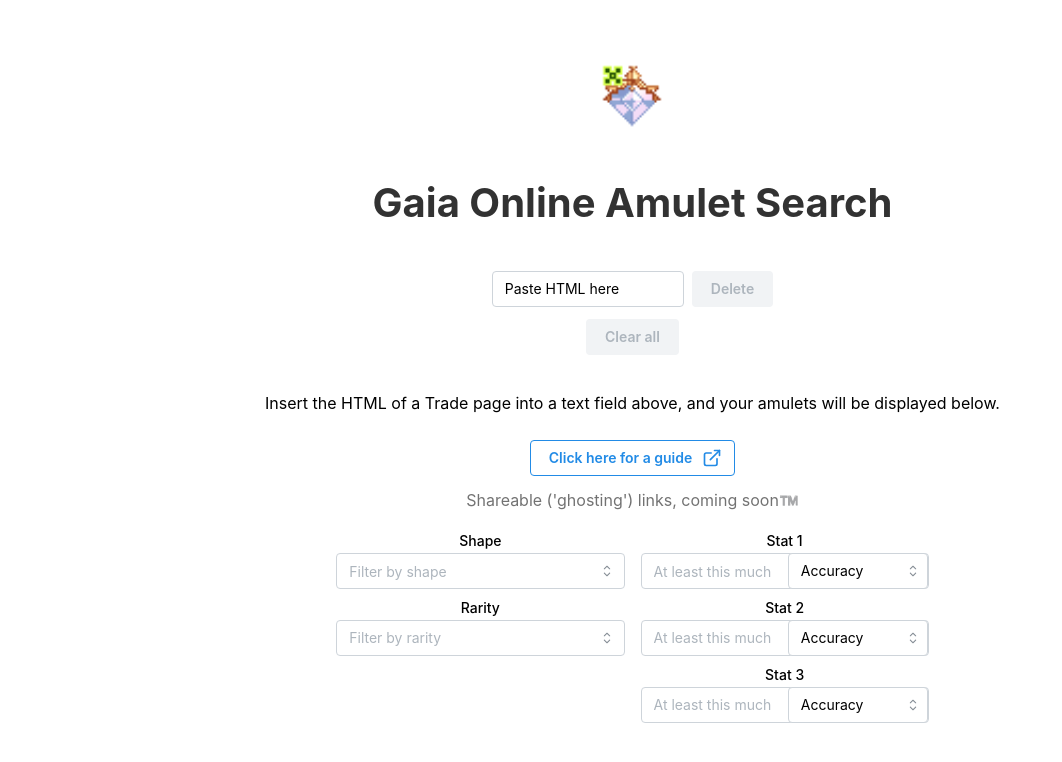
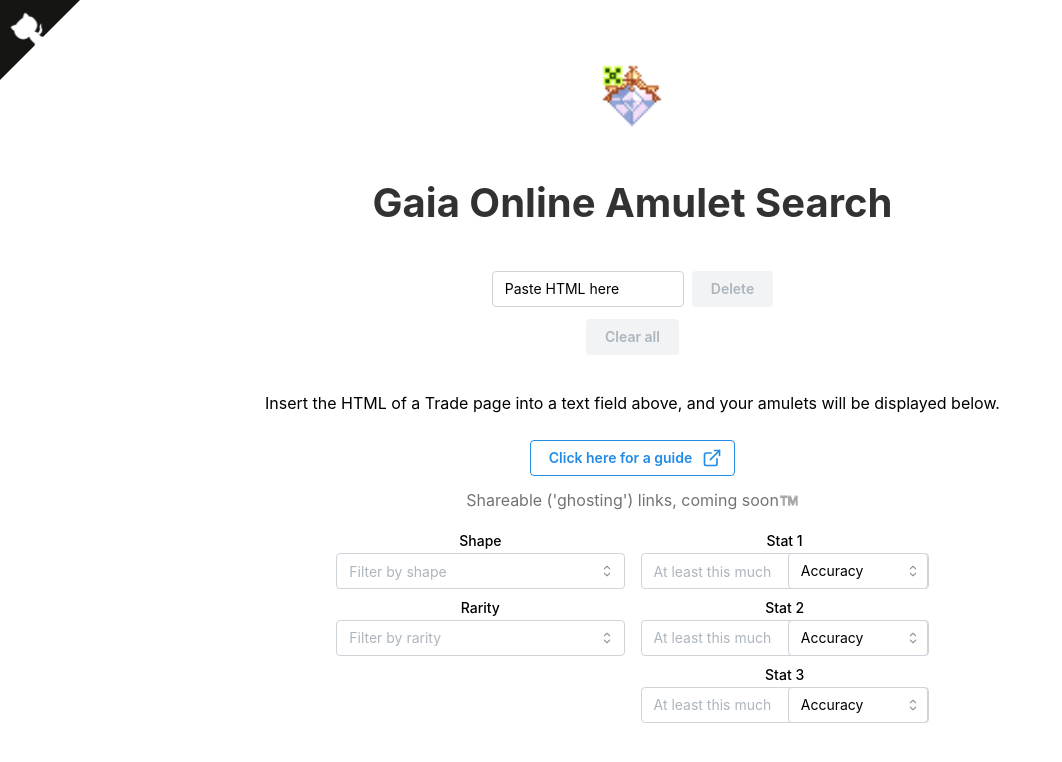
Before and after one commit to landwill/gaia-amulet-search, a React (Vite) app: page / in a window 1280 px wide. Shown: the top 762 px of the page, without its empty margins (0-1062 px from the left). Built offline with nearby package versions, Linux system fonts and the light colour scheme.

Commit message:
misc: add GitHub corner link Credits go to https://tholman.com/github-corners/ - consider checking it out

```diff
--- a/src/App.css
+++ b/src/App.css
@@ -9,6 +9,32 @@
   will-change: filter;
   transition: filter 300ms;
 }
+
 .logo:hover {
   filter: drop-shadow(0 0 2em #646cffaa);
 }
+
+.github-corner:hover .octo-arm {
+  animation: octocat-wave 560ms ease-in-out
+}
+
+@keyframes octocat-wave {
+  0%, 100% {
+    transform: rotate(0)
+  }
+  20%, 60% {
+    transform:rotate(-25deg)
+  }
+  40%, 80% {
+    transform:rotate(10deg)
+  }
+}
+
+@media (max-width:500px) {
+  .github-corner:hover .octo-arm {
+    animation: none
+  }
+  .github-corner .octo-arm {
+    animation:octocat-wave 560ms ease-in-out
+  }
+}
--- /dev/null
+++ b/src/components/GitHubCorner.tsx
@@ -0,0 +1,19 @@
+interface GitHubCornerProps {
+  href?: string
+}
+
+export const GitHubCorner = ({ href }: GitHubCornerProps) => {
+  return <a href={href} target='_blank' className='github-corner' aria-label='View source on GitHub'>
+    <svg width='80' height='80' viewBox='0 0 250 250'
+         style={{ fill: '#151513', color: '#fff', position: 'absolute', top: 0, border: 0, left: 0, transform: 'scale(-1, 1)' }}
+         aria-hidden='true'>
+      <path d='M0,0 L115,115 L130,115 L142,142 L250,250 L250,0 Z'></path>
+      <path
+        d='M128.3,109.0 C113.8,99.7 119.0,89.6 119.0,89.6 C122.0,82.7 120.5,78.6 120.5,78.6 C119.2,72.0 123.4,76.3 123.4,76.3 C127.3,80.9 125.5,87.3 125.5,87.3 C122.9,97.6 130.6,101.9 134.4,103.2'
+        fill='currentColor' style={{ transformOrigin: '130px 106px' }} className='octo-arm'></path>
+      <path
+        d='M115.0,115.0 C114.9,115.1 118.7,116.5 119.8,115.4 L133.7,101.6 C136.9,99.2 139.9,98.4 142.2,98.6 C133.8,88.0 127.5,74.4 143.8,58.0 C148.5,53.4 154.0,51.2 159.7,51.0 C160.3,49.4 163.2,43.6 171.4,40.1 C171.4,40.1 176.1,42.5 178.8,56.2 C183.1,58.6 187.2,61.8 190.9,65.4 C194.5,69.0 197.7,73.2 200.1,77.6 C213.8,80.2 216.3,84.9 216.3,84.9 C212.7,93.1 206.9,96.0 205.4,96.6 C205.1,102.4 203.0,107.8 198.3,112.5 C181.9,128.9 168.3,122.5 157.7,114.1 C157.9,116.9 156.7,120.9 152.7,124.9 L141.0,136.5 C139.8,137.7 141.6,141.9 141.8,141.8 Z'
+        fill='currentColor' className='octo-body'></path>
+    </svg>
+  </a>
+}
--- /dev/null
+++ b/src/config.ts
@@ -0,0 +1 @@
+export const PROJECT_GITHUB_URL = 'https://github.com/landwill/gaia-amulet-search/'
--- a/src/interfaces.ts
+++ b/src/interfaces.ts
@@ -38,15 +38,15 @@
 }
 
 export interface SetAmuletsForPage {
+  action: 'set-amulets'
   arrayIndex: number
-  action: 'set-amulets'
   amulets: Amulet[]
   pageNumber: number
 }
 
 export interface DeletePage {
+  action: 'delete'
   arrayIndex: number | 'all'
-  action: 'delete'
 }
 
 export type PageAction = SetAmuletsForPage | DeletePage
--- a/src/main.tsx
+++ b/src/main.tsx
@@ -4,9 +4,11 @@
 import { Notifications } from '@mantine/notifications'
 import React from 'react'
 import ReactDOM from 'react-dom/client'
-import classes from './Button.danger.module.css'
 import App from './App.tsx'
 import './index.css'
+import classes from './Button.danger.module.css'
+import { GitHubCorner } from './components/GitHubCorner.tsx'
+import { PROJECT_GITHUB_URL } from './config.ts'
 
 const theme = createTheme({
   components: {
@@ -22,6 +24,7 @@
     <MantineProvider theme={theme}>
       <Notifications />
       <App />
+      <GitHubCorner href={PROJECT_GITHUB_URL} />
     </MantineProvider>
   </React.StrictMode>
 )
```
